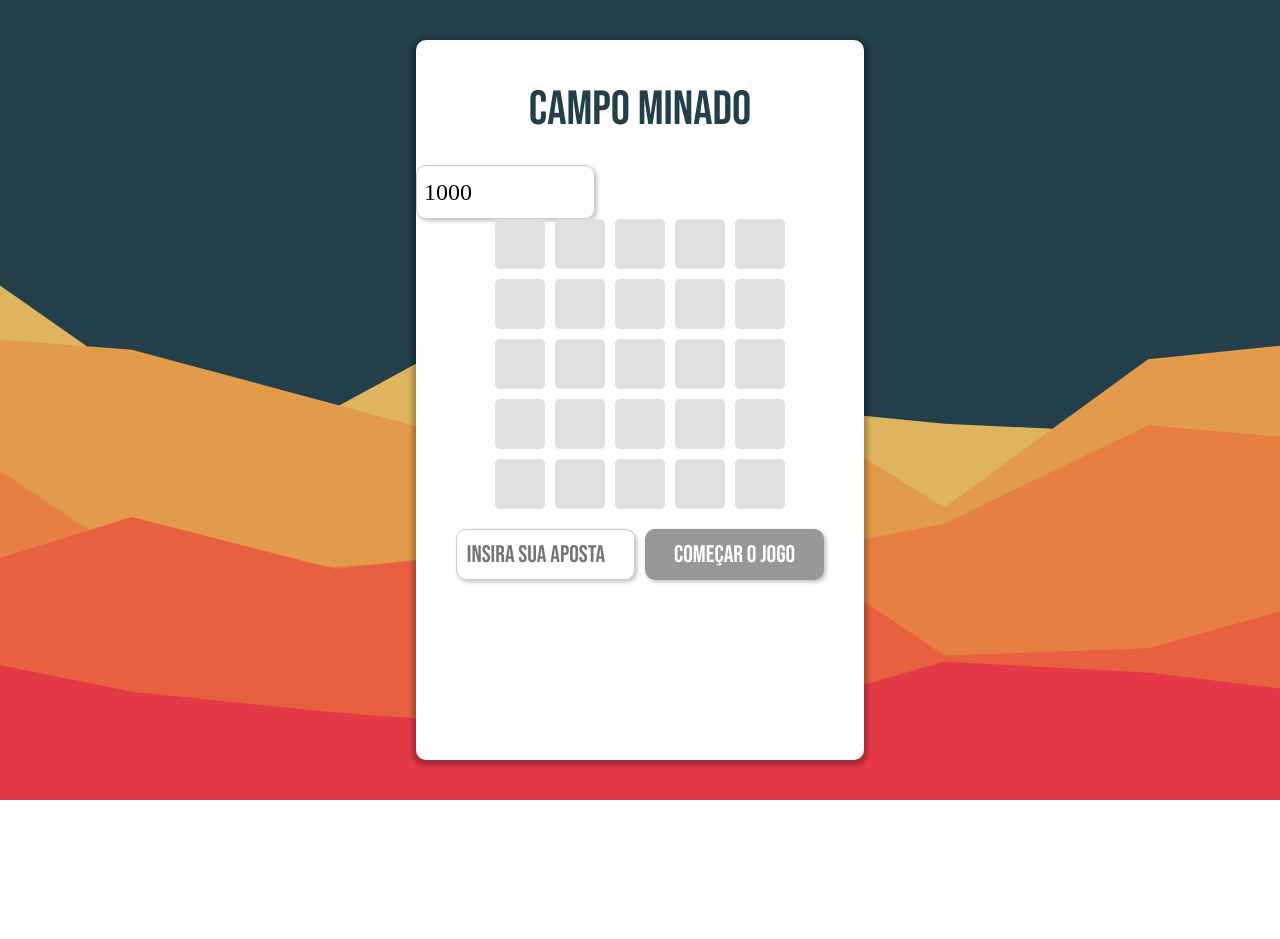
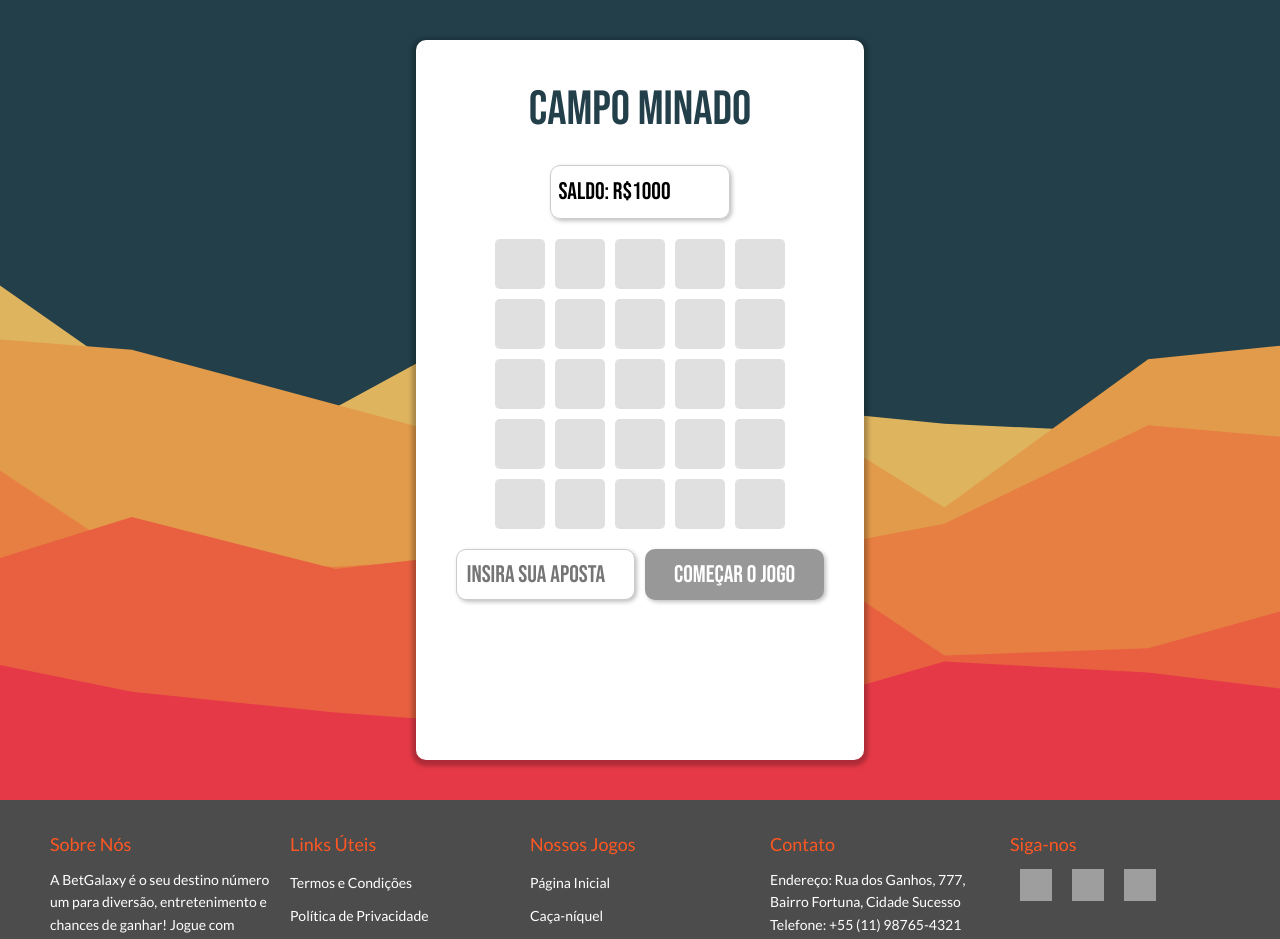
Before and after one commit to trabalho-pw/online-casino, a Vue app: page /mines in a window 1280 px wide. Shown: the top 939 px of the page. Before the commit the page ends 800 px from the top, so only its background shows below. Built offline with nearby package versions, Linux system fonts and the light colour scheme; grey boxes are pictures that could not be loaded.

Commit message:
adicionando rodape

```diff
--- a/src/components/MinesGame.vue
+++ b/src/components/MinesGame.vue
@@ -1,7 +1,7 @@
 <template>
     <div>
         <div class="cash">
-            <p>{{ cash }}</p>
+            <p>SALDO: R${{ cash }}</p>
         </div>
         <div class="game-board">
             <div
@@ -136,6 +136,13 @@ mounted() {
 </script>
 
 <style scoped>
+.cash{
+    font-family: "Bebas Neue";
+    font-size: 1.5rem;
+    gap: 10px;
+    display: flex;
+    justify-content: center;
+}
 .status{
 font-family: "Bebas Neue";
 font-size: 1.5rem;
@@ -151,6 +158,7 @@ border-radius: 10px;
 box-shadow: 2px 2px 4px rgba(0, 0, 0, 0.25);
 font-size: 1.5rem;
 padding: 7px;
+
 }
 .bet-input {
 margin-top: 20px;
@@ -177,7 +185,7 @@ grid-template-columns: repeat(5, 50px);
 grid-template-rows: repeat(5, 50px);
 gap: 10px;
 justify-content: center;
-
+margin-top: 20px;
 
 }
 
--- a/src/views/MinesView.vue
+++ b/src/views/MinesView.vue
@@ -4,17 +4,22 @@
             <MinesGame/>
         </GenericContainer>
     </main>
+    <footer>
+        <Rodape/>
+    </footer>
 
 </template>
 <script>
 import MinesGame from '../components/MinesGame.vue';
 import GenericContainer from '../components/GenericContainer.vue';
+import Rodape from '@/components/Rodape.vue';
 
 export default{
     name: "MinesView",
     components: {
         MinesGame,
         GenericContainer,
+        Rodape,
     },
 
 };
```
